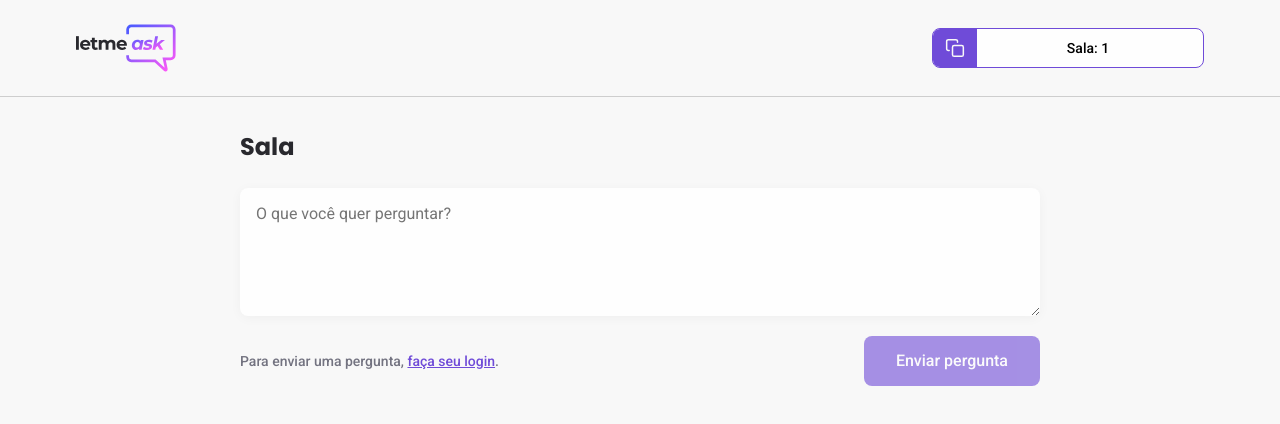
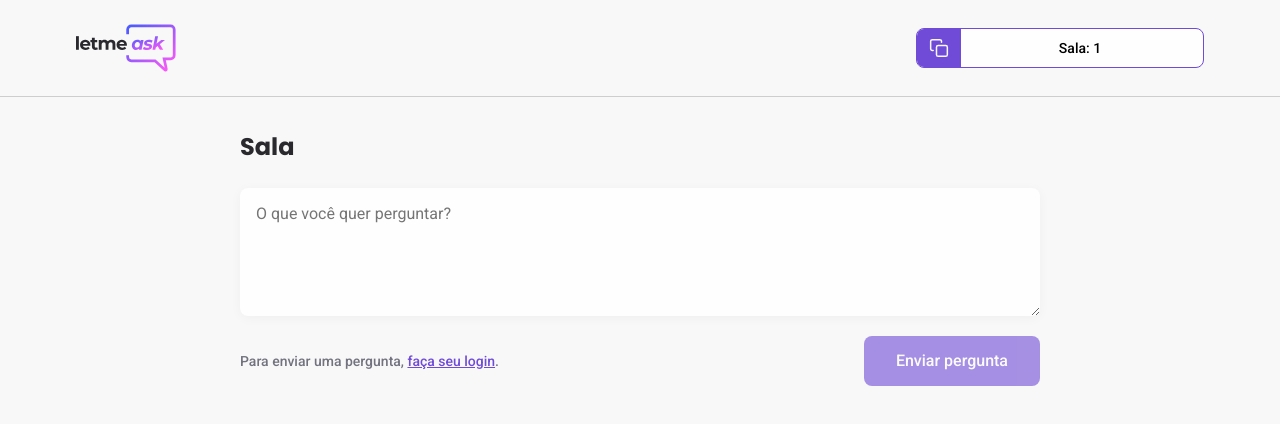
Before and after one commit to EddyPBR/letmeask, a Next.js app: page /rooms/1 in a window 1280 px wide. Shown: the top 424 px of the page. Built offline with nearby package versions, Linux system fonts and the light colour scheme; no server answers; the database is empty.

Commit message:
:wrench: Alterando width do component

```diff
--- a/src/assets/styles/components/RoomCode.module.scss
+++ b/src/assets/styles/components/RoomCode.module.scss
@@ -12,7 +12,7 @@
 
 .roomCode {
   width: 100%;
-  max-width: 17rem;
+  max-width: 18rem;
   height: 2.5rem;
   border-radius: 0.5rem;
   overflow: hidden;
```
